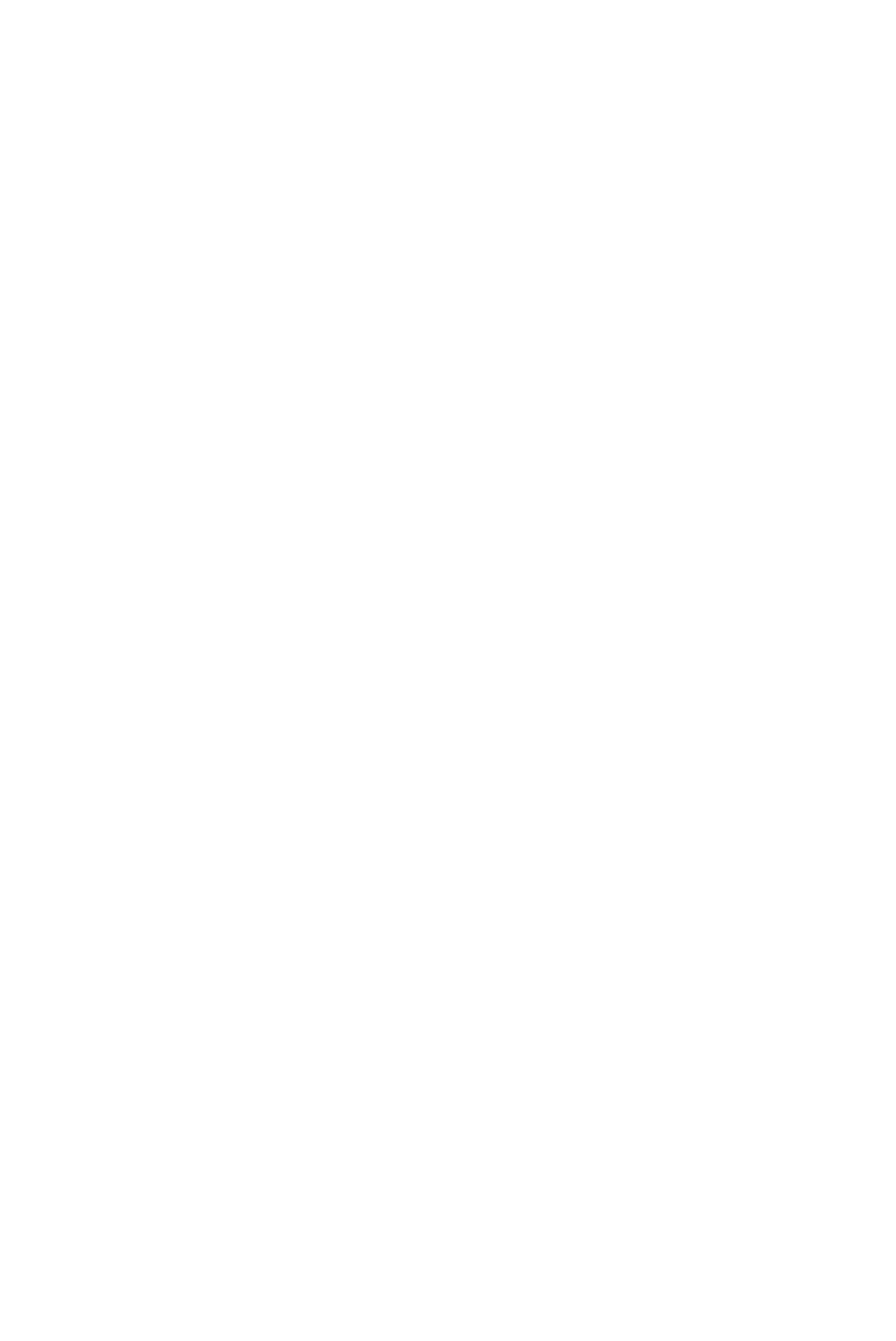
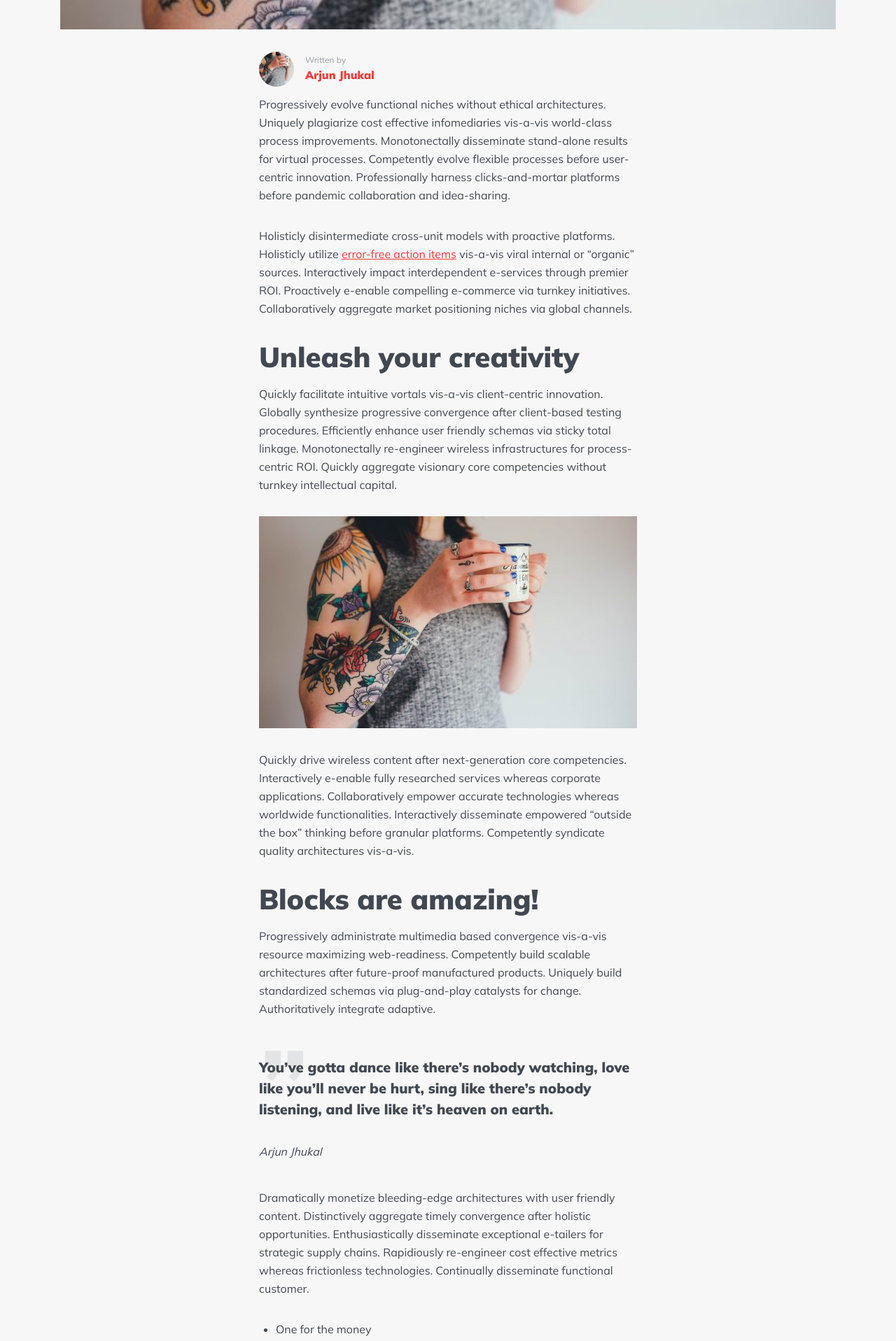
Before and after one commit to Arjun-Jhukal/arjun-blog, a Next.js app: page /blog in a window 1280 px wide. Before the commit this address had no page. Shown: the part 880-2797 px from the top of the page at 70% size. Before the commit the page ends 912 px from the top, so only its background shows below. Built offline with nearby package versions, Linux system fonts and the light colour scheme.

Commit message:
updated the detail page static layout

```diff
--- /dev/null
+++ b/src/app/[slug]/detail.scss
@@ -0,0 +1,65 @@
+.detail-content {
+  > p,
+  > img,
+  ul,
+  ol {
+    @apply mb-4 md:mb-8;
+  }
+
+  a {
+    @apply text-primary underline;
+  }
+
+  > h2,
+  > h3,
+  > h4 {
+    @apply text-[24px] leading-[28px] md:text-[32px] md:leading-[38px] lg:text-[40px]
+       lg:leading-[48px] font-[900]
+        text-secondary mb-4 mt-6;
+  }
+
+  ul,
+  ol {
+    padding-left: 24px;
+    li {
+      &:not(:last-child) {
+        margin-bottom: 8px;
+      }
+
+      &::marker {
+        @apply font-[600];
+      }
+    }
+  }
+
+  ul {
+    li {
+      list-style-type: disc;
+    }
+  }
+  ol {
+    li {
+      list-style-type: decimal-leading-zero;
+    }
+  }
+}
+
+.quote {
+  &::before {
+    content: "\201D";
+    position: absolute;
+    text-align: center;
+    opacity: 0.1;
+    top: 40px;
+    left: 0;
+    font-size: 10rem;
+    line-height: 55px;
+    font-weight: 700;
+  }
+}
+
+.related__news {
+  .news__item {
+    @apply md:mb-0;
+  }
+}
--- /dev/null
+++ b/src/app/[slug]/page.tsx
@@ -0,0 +1,131 @@
+import React from "react";
+import Image from "next/image";
+import Link from "next/link";
+import "./detail.scss";
+import SingleNewsBlock from "../components/News";
+
+export default function DetailPage() {
+  return (
+    <>
+      <section className="news__detail my-[80px] md:my-[120px] ">
+        <div className="container">
+          <div className="section-title lg:text-center max-w-[736px] mx-auto mb-4 md:mb-8">
+            <Link href={"#"} className="category mb-2">
+              Motivation
+            </Link>
+            <h1 className="mb-2 md:mb-3">It’s ok to work in a bar while getting a degree</h1>
+            <p className="text-ternary text-[12px] leading-[16px] md:text-[14px] md:leading-[18px] "> - 2 Weeks ago</p>
+          </div>
+
+          <div className="featured__image relative aspect-blog-image mb-4 md:mb-8">
+            <Image src={"/placeholder-01.jpg"} alt="" fill objectFit="cover" />
+          </div>
+
+          <div className="detail__content__box max-w-[540px] mx-auto">
+            <div className="author-block flex justify-start items-center mb-3 gap-4">
+              <div className="author-profile relative w-[50px] h-[50px] rounded-[50%] overflow-hidden ">
+                <Image src={"/placeholder-01.jpg"} alt="" fill objectFit="cover" />
+              </div>
+              <div className="author-info">
+                <span className="text-[12px] leading-[16px] block text-ternary">Written by</span>
+                <Link href={"#"} className="text-primary font-[900]">
+                  Arjun Jhukal
+                </Link>
+              </div>
+            </div>
+
+            <div className="detail-content">
+              <p>
+                Progressively evolve functional niches without ethical architectures. Uniquely plagiarize cost effective infomediaries vis-a-vis
+                world-class process improvements. Monotonectally disseminate stand-alone results for virtual processes. Competently evolve flexible
+                processes before user-centric innovation. Professionally harness clicks-and-mortar platforms before pandemic collaboration and
+                idea-sharing.
+              </p>
+              <p>
+                Holisticly disintermediate cross-unit models with proactive platforms. Holisticly utilize{" "}
+                <Link href={"#"}>error-free action items</Link> vis-a-vis viral internal or “organic” sources. Interactively impact interdependent
+                e-services through premier ROI. Proactively e-enable compelling e-commerce via turnkey initiatives. Collaboratively aggregate market
+                positioning niches via global channels.
+              </p>
+              <h2>Unleash your creativity</h2>
+              <p>
+                Quickly facilitate intuitive vortals vis-a-vis client-centric innovation. Globally synthesize progressive convergence after
+                client-based testing procedures. Efficiently enhance user friendly schemas via sticky total linkage. Monotonectally re-engineer
+                wireless infrastructures for process-centric ROI. Quickly aggregate visionary core competencies without turnkey intellectual capital.
+              </p>
+            </div>
+
+            <div className="image-block relative aspect-video mb-4 md:mb-8">
+              <Image src={"/placeholder-01.jpg"} alt="" fill objectFit="cover" />
+            </div>
+
+            <div className="detail-content">
+              <p>
+                Quickly drive wireless content after next-generation core competencies. Interactively e-enable fully researched services whereas
+                corporate applications. Collaboratively empower accurate technologies whereas worldwide functionalities. Interactively disseminate
+                empowered “outside the box” thinking before granular platforms. Competently syndicate quality architectures vis-a-vis.
+              </p>
+
+              <h2>Blocks are amazing!</h2>
+              <p>
+                Progressively administrate multimedia based convergence vis-a-vis resource maximizing web-readiness. Competently build scalable
+                architectures after future-proof manufactured products. Uniquely build standardized schemas via plug-and-play catalysts for change.
+                Authoritatively integrate adaptive.
+              </p>
+            </div>
+
+            <div className="quote p-6 md:px-0 relative mb-4">
+              <h3 className="mb-4 md:mb-8">
+                You’ve gotta dance like there’s nobody watching, love like you’ll never be hurt, sing like there’s nobody listening, and live like
+                it’s heaven on earth.
+              </h3>
+              <em>Arjun Jhukal</em>
+            </div>
+            <div className="detail-content">
+              <p>
+                Dramatically monetize bleeding-edge architectures with user friendly content. Distinctively aggregate timely convergence after
+                holistic opportunities. Enthusiastically disseminate exceptional e-tailers for strategic supply chains. Rapidiously re-engineer cost
+                effective metrics whereas frictionless technologies. Continually disseminate functional customer.
+              </p>
+
+              <ul>
+                <li>One for the money</li>
+                <li>Two for the show</li>
+                <li>Three to get ready</li>
+                <li>Now go, cat, go</li>
+              </ul>
+              <p>
+                Dramatically monetize bleeding-edge architectures with user friendly content. Distinctively aggregate timely convergence after
+                holistic opportunities. Enthusiastically disseminate exceptional e-tailers for strategic supply chains. Rapidiously re-engineer cost
+                effective metrics whereas frictionless technologies. Continually disseminate functional customer.
+              </p>
+
+              <ol>
+                <li>One for the money</li>
+                <li>Two for the show</li>
+                <li>Three to get ready</li>
+                <li>Now go, cat, go</li>
+              </ol>
+            </div>
+          </div>
+        </div>
+      </section>
+
+      <section className="related__blog mb-[80px] md:mb-[120px]">
+        <div className="container">
+          <div className="section-title mb-4 md:mb-8">
+            <h2>Related Articles</h2>
+          </div>
+
+          <div className="lg:grid grid-cols-2 gap-6">
+            {Array.from({
+              length: 2,
+            }).map((item, index) => (
+              <SingleNewsBlock key={index.toString()} />
+            ))}
+          </div>
+        </div>
+      </section>
+    </>
+  );
+}
--- a/src/app/components/Header/index.tsx
+++ b/src/app/components/Header/index.tsx
@@ -24,7 +24,9 @@ export default function Header() {
     <header className="header bg-white">
       <div className="container">
         <div className="header__content flex justify-between items-center">
-          <h2 className="text-primary">Arjun.</h2>
+          <h2 className="text-primary">
+            <Link href={"/"}>Arjun.</Link>
+          </h2>
           <ul className="header__menu flex justify-end items-center gap-8">
             {MenuItems.map((item, index) => {
               return (
--- a/src/app/components/News/index.tsx
+++ b/src/app/components/News/index.tsx
@@ -6,15 +6,17 @@ import "./news.scss";
 export default function SingleNewsBlock() {
   return (
     <div className="news__item">
-      <div className="news__image relative aspect-blog-image">
-        <Image src={"/placeholder-01.jpg"} alt="" fill objectFit="cover" />
+      <div className="news__image relative aspect-square md:aspect-blog-image">
+        <Link href={"/detail"} className="block">
+          <Image src={"/placeholder-01.jpg"} alt="" fill objectFit="cover" />
+        </Link>
       </div>
       <div className="news__content">
         <Link href={"/"} className="category">
           Frontend Development
         </Link>
         <h2>
-          <Link href={"/"}>Express your creativity through amazing tattoos</Link>
+          <Link href={"/detail"}>Express your creativity through amazing tattoos</Link>
         </h2>
         <p className="author">
           by <span className="text-primary font-[700]">Arjun Jhukal</span>
@@ -23,6 +25,10 @@ export default function SingleNewsBlock() {
           Progressively evolve functional niches without ethical architectures. Uniquely plagiarize cost effective infomediaries vis-a-vis world-class
           process improvements. Monotonectally disseminate stand-alone results for virtual processes.{" "}
         </p>
+
+        <Link href={"#"} className="read__more">
+          + Continue Reading
+        </Link>
       </div>
     </div>
   );
--- a/src/app/globals.css
+++ b/src/app/globals.css
@@ -16,8 +16,22 @@
     transition: all 0.3s ease-in-out;
   }
 
+  h1,
+  h2,
+  h3 {
+    @apply font-[900];
+  }
+
+  h1 {
+    @apply text-[28px] leading-[32px] md:text-[40px] md:leading-[48px] lg:text-[48px] lg:leading-[58px];
+  }
+
   h2 {
-    @apply text-[24px] leading-[28px] lg:text-[40px] lg:leading-[48px] font-[900] text-secondary hover:text-primary;
+    @apply text-[24px] leading-[28px] md:text-[32px] md:leading-[38px] lg:text-[40px] lg:leading-[48px]   hover:text-primary;
+  }
+
+  h3 {
+    @apply text-[20px] leading-[30px];
   }
 
   p {
@@ -25,6 +39,12 @@
   }
 
   .category {
-    @apply bg-primary text-white hover:bg-secondary font-[700] py-2 px-4;
+    @apply bg-primary text-[14px] md:text-[16px]
+     text-white hover:bg-secondary font-[700] py-1 px-3 md:py-2 md:px-4;
+  }
+
+  .read__more {
+    @apply border-[1px] border-solid border-primary transition-all ease-in-out duration-500 py-2 px-3 inline-block
+    mt-4 hover:bg-primary hover:text-white;
   }
 }
--- a/tailwind.config.ts
+++ b/tailwind.config.ts
@@ -25,10 +25,14 @@ const config: Config = {
         secondary: {
           DEFAULT: "#424851",
         },
+        ternary: {
+          DEFAULT: "#989da2",
+        },
       },
-    },
-    aspectRatio: {
-      "blog-image": "240 / 100",
+
+      aspectRatio: {
+        "blog-image": "240 / 100",
+      },
     },
   },
   plugins: [],
```
